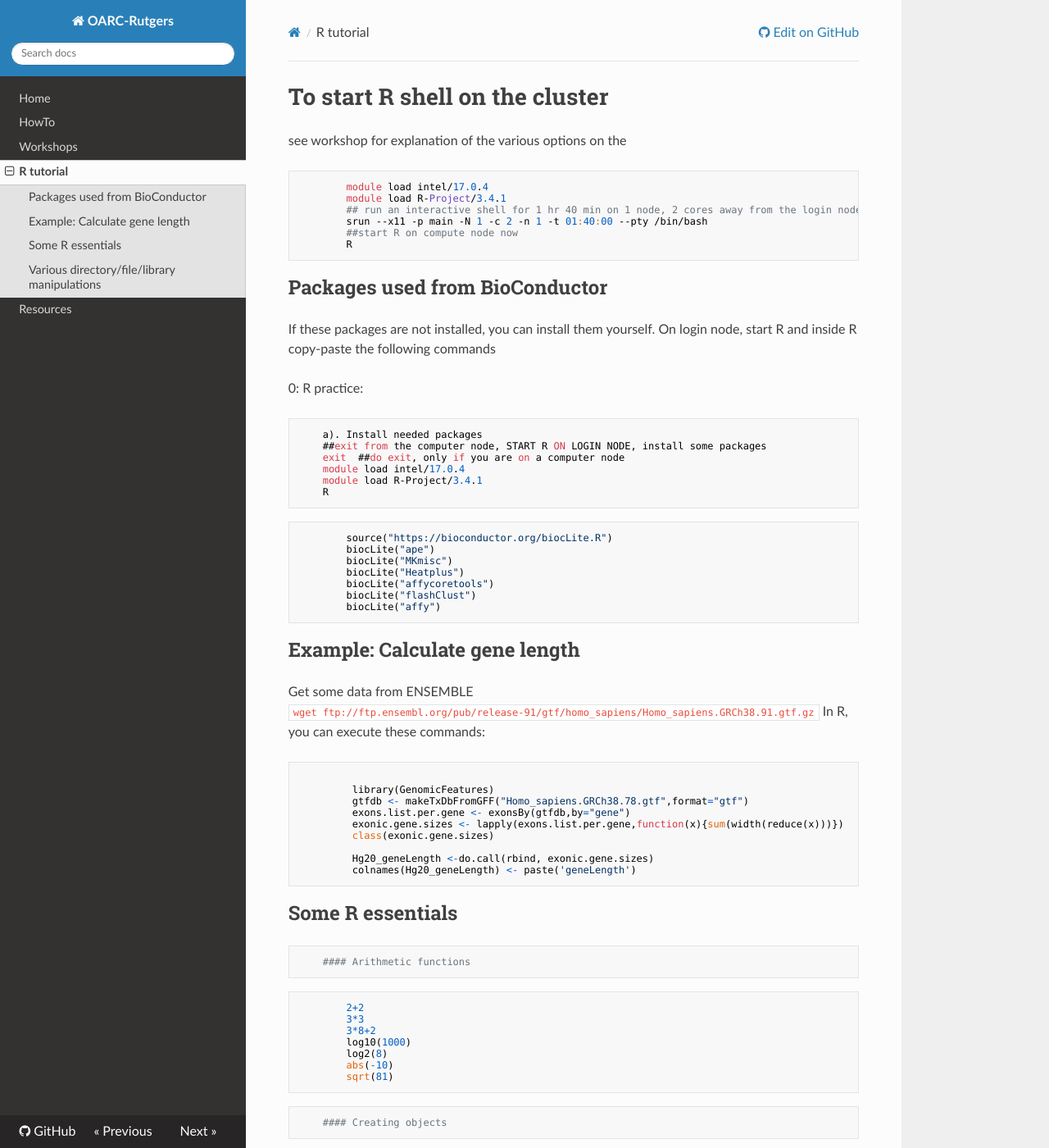
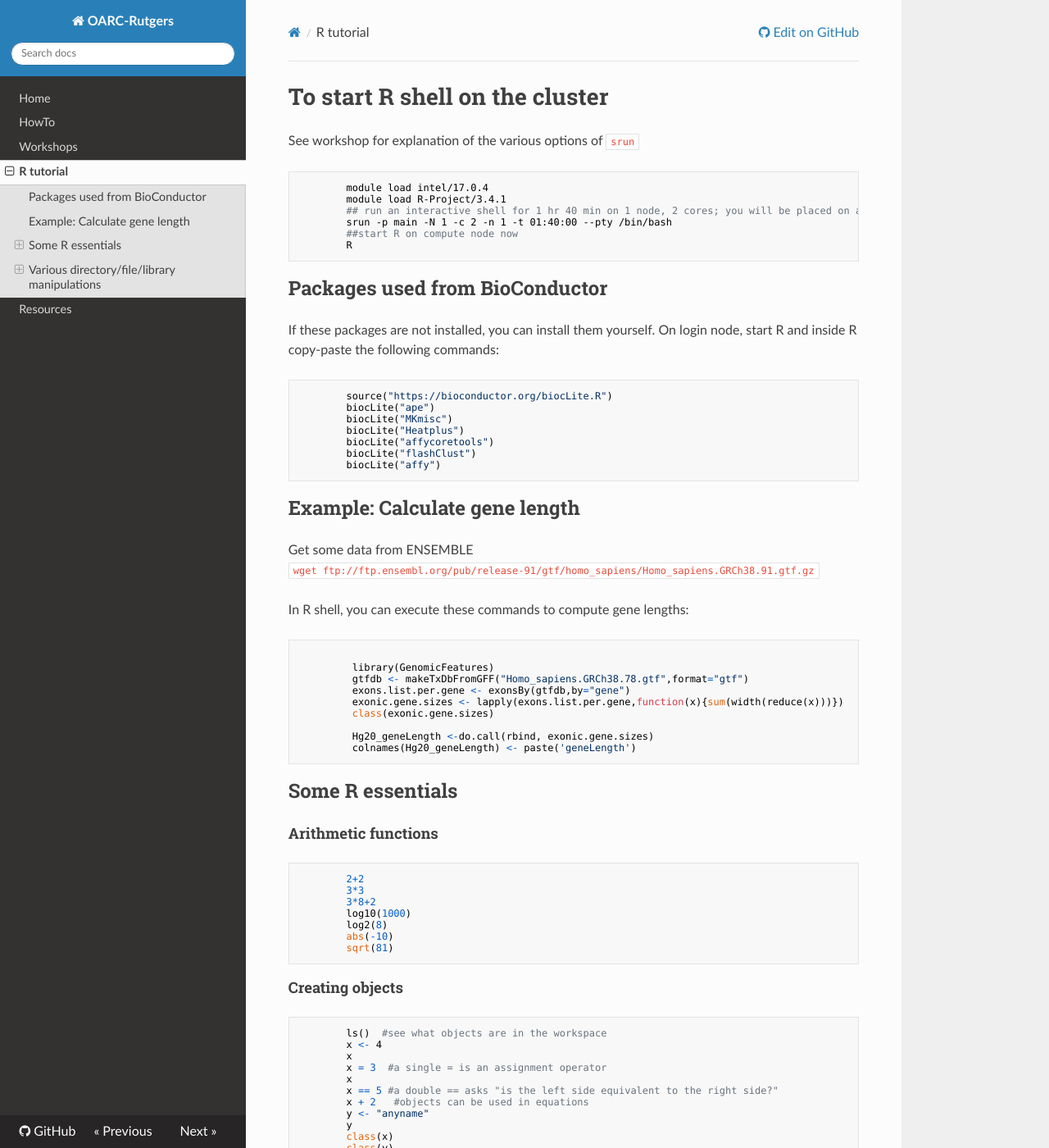
Before and after one commit to EzryStIago/training, an MkDocs documentation site: the page built from docs/ressentials.md, in a window 1280 px wide and 1400 px high. Shown: the whole window at 82% size. Built offline with MkDocs 1.6.1, drawn with Linux system fonts in a browser that asks for light colours; nearby versions of some CDN libraries; old or Windows-style settings are respelled for this version of MkDocs; some of the changed text lies outside the part shown.

Commit message:
"commit"

````diff
--- a/docs/ressentials.md
+++ b/docs/ressentials.md
@@ -1,27 +1,19 @@
 # To start R shell on the cluster
 
-see workshop for explanation of the various options on the
-```
+See workshop for explanation of the various options of `srun`
+```bash
         module load intel/17.0.4
         module load R-Project/3.4.1
-        ## run an interactive shell for 1 hr 40 min on 1 node, 2 cores away from the login node
-        srun --x11 -p main -N 1 -c 2 -n 1 -t 01:40:00 --pty /bin/bash
+        ## run an interactive shell for 1 hr 40 min on 1 node, 2 cores; you will be placed on a compute node this way
+        srun -p main -N 1 -c 2 -n 1 -t 01:40:00 --pty /bin/bash
         ##start R on compute node now
         R
 ```
 
 ## Packages used from BioConductor
 
-If these packages are not installed, you can install them yourself. On login node, start R and inside R copy-paste the following commands
+If these packages are not installed, you can install them yourself. On login node, start R and inside R copy-paste the following commands:
 
-0: R practice:
-
-        a). Install needed packages
-        ##exit from the computer node, START R ON LOGIN NODE, install some packages
-        exit  ##do exit, only if you are on a computer node
-        module load intel/17.0.4
-        module load R-Project/3.4.1
-        R
 ```r
         source("https://bioconductor.org/biocLite.R")
         biocLite("ape")
@@ -36,7 +28,8 @@
 
 Get some data from ENSEMBLE
 ```wget ftp://ftp.ensembl.org/pub/release-91/gtf/homo_sapiens/Homo_sapiens.GRCh38.91.gtf.gz```
-In R, you can execute these commands:
+
+In R shell, you can execute these commands to compute gene lengths:
 ```r
 
          library(GenomicFeatures)
@@ -51,7 +44,7 @@
 
 ## Some R essentials
 
-        #### Arithmetic functions
+#### Arithmetic functions
 ```r
         2+2
         3*3
@@ -62,8 +55,7 @@
         sqrt(81)
 ```
 
-
-        #### Creating objects
+#### Creating objects
 
 ```r
         ls()  #see what objects are in the workspace
@@ -81,7 +73,7 @@
 ```
 
 
-       #### Vector and Matrix
+#### Vector and Matrix
 
 ```r
         x1 <- c(1,2,3,4,5)
@@ -104,7 +96,7 @@
         x
 ```
 
-        #### Data Frames
+#### Data Frames
 
 ```r
         z <- data.frame(A=x[,1], B=rownames(x), C=factor(rownames(x)), D=x[,1]==3, stringsAsFactors=F)
@@ -119,7 +111,7 @@
         z$C
 ```
 
-        #### More ways to subset dataframes
+#### More ways to subset dataframes
 
 
 ```r
@@ -132,7 +124,7 @@
 ```
 
 
-        #### Lists
+#### Lists
 
 ```r
         mylist <- list(first=z,second=x,third=c("W","X","Y","Z"))
@@ -144,7 +136,7 @@
 ```
 
 
-        #### Functions
+#### Functions
 
 ```r
         my.add <- function(a, b) {a - b}
@@ -172,7 +164,7 @@
 ```
 
 
-        #### Save all the objects you have created to your workspace
+#### Save all the objects you have created to your workspace
 ```r
         save.image()                #creates a default file named ".RData"
         save.image("intro.Rdata")   #creates a named file
@@ -180,7 +172,7 @@
 
 
 
-        #### Remove objects from your workspace
+#### Remove objects from your workspace
 
 ```r
         ls()
@@ -195,7 +187,7 @@
 ```
 
 
-        #### Save a history of all the commands entered
+#### Save a history of all the commands entered
 
 ```r
         savehistory("introhistory.Rhistory")
````
